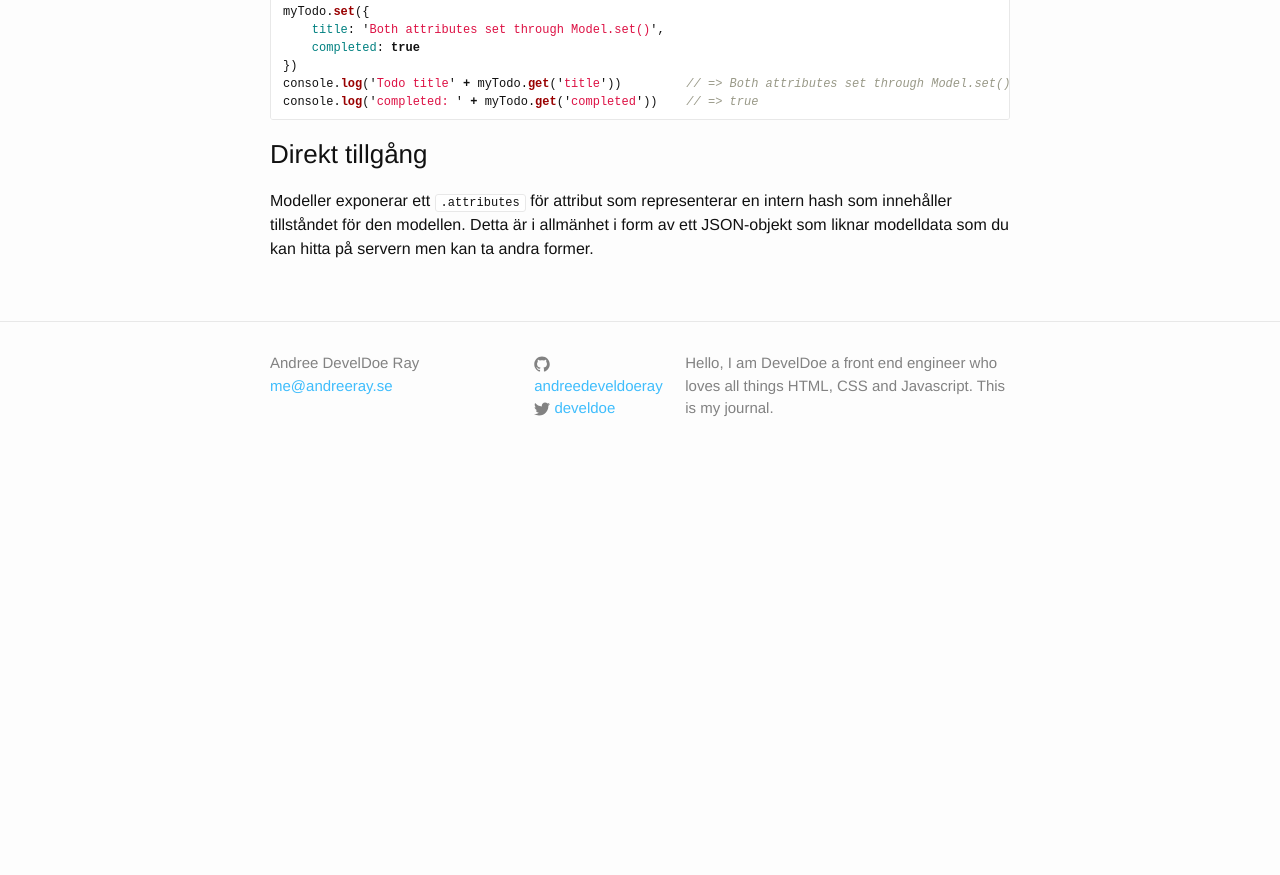
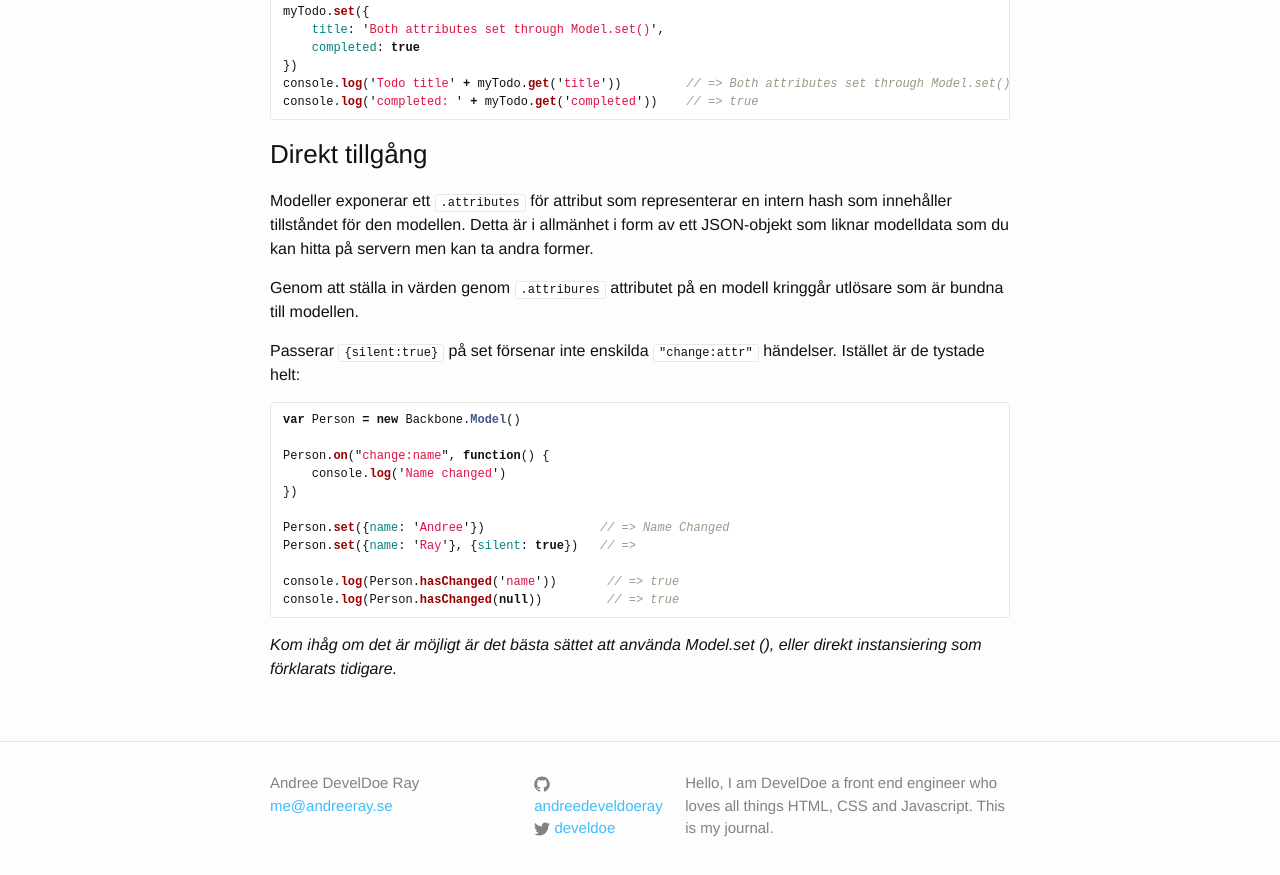
Before and after one commit to develdoe/develdoe.github.io, a Jekyll site: the page built from _posts/2017-10-30-backbonejs-basics.md, in a window 1280 px wide and 900 px high, scrolled down 4061 px. Shown: the top 875 px of the window. Built offline with Jekyll 4.4.1, drawn with Linux system fonts in a browser that asks for light colours; before the commit the page ends 4541 px from its top, so only the background shows below that.

Commit message:
Update 2017-10-30-backbonejs-basics.md

````diff
--- a/_posts/2017-10-30-backbonejs-basics.md
+++ b/_posts/2017-10-30-backbonejs-basics.md
@@ -178,3 +178,23 @@ console.log('completed: ' + myTodo.get('completed'))    // => true
 ### Direkt tillgång
 
 Modeller exponerar ett `.attributes` för attribut som representerar en intern hash som innehåller tillståndet för den modellen. Detta är i allmänhet i form av ett JSON-objekt som liknar modelldata som du kan hitta på servern men kan ta andra former.
+
+Genom att ställa in värden genom `.attribures` attributet på en modell kringgår utlösare som är bundna till modellen.
+
+Passerar `{silent:true}` på set försenar inte enskilda `"change:attr"` händelser. Istället är de tystade helt:
+
+```js
+var Person = new Backbone.Model()
+
+Person.on("change:name", function() {
+    console.log('Name changed')
+})
+
+Person.set({name: 'Andree'})                // => Name Changed
+Person.set({name: 'Ray'}, {silent: true})   // =>
+
+console.log(Person.hasChanged('name'))       // => true
+console.log(Person.hasChanged(null))         // => true
+```
+
+*Kom ihåg om det är möjligt är det bästa sättet att använda Model.set (), eller direkt instansiering som förklarats tidigare.*
````
